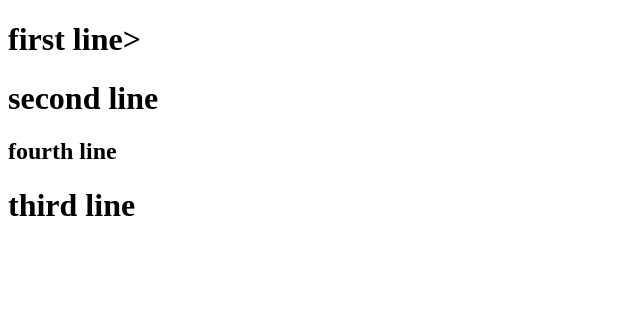
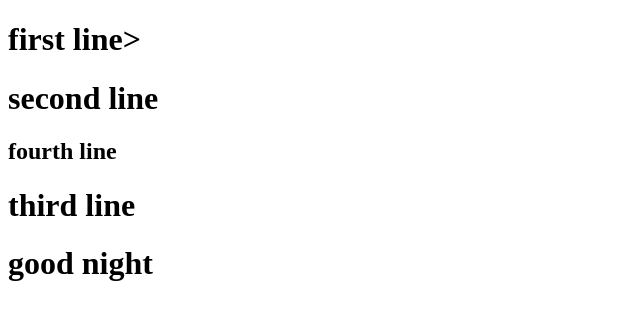
Before and after one commit to Asankamb/W3git, a plain HTML site: page index.html in a window 1280 px wide. Shown: the whole page, without its empty margins (0-640 px from the left). Drawn offline with Linux system fonts and the light colour scheme.

Commit message:
added good night

```diff
--- a/index.html
+++ b/index.html
@@ -8,6 +8,7 @@
 <h1>first line>
 <h1> second line</h1>
   <h2>fourth line</h1>
-<h1> third line</h>
+<h1> third line </h>
+  <h1> good night<h1>
 </body>
 </html>
```
